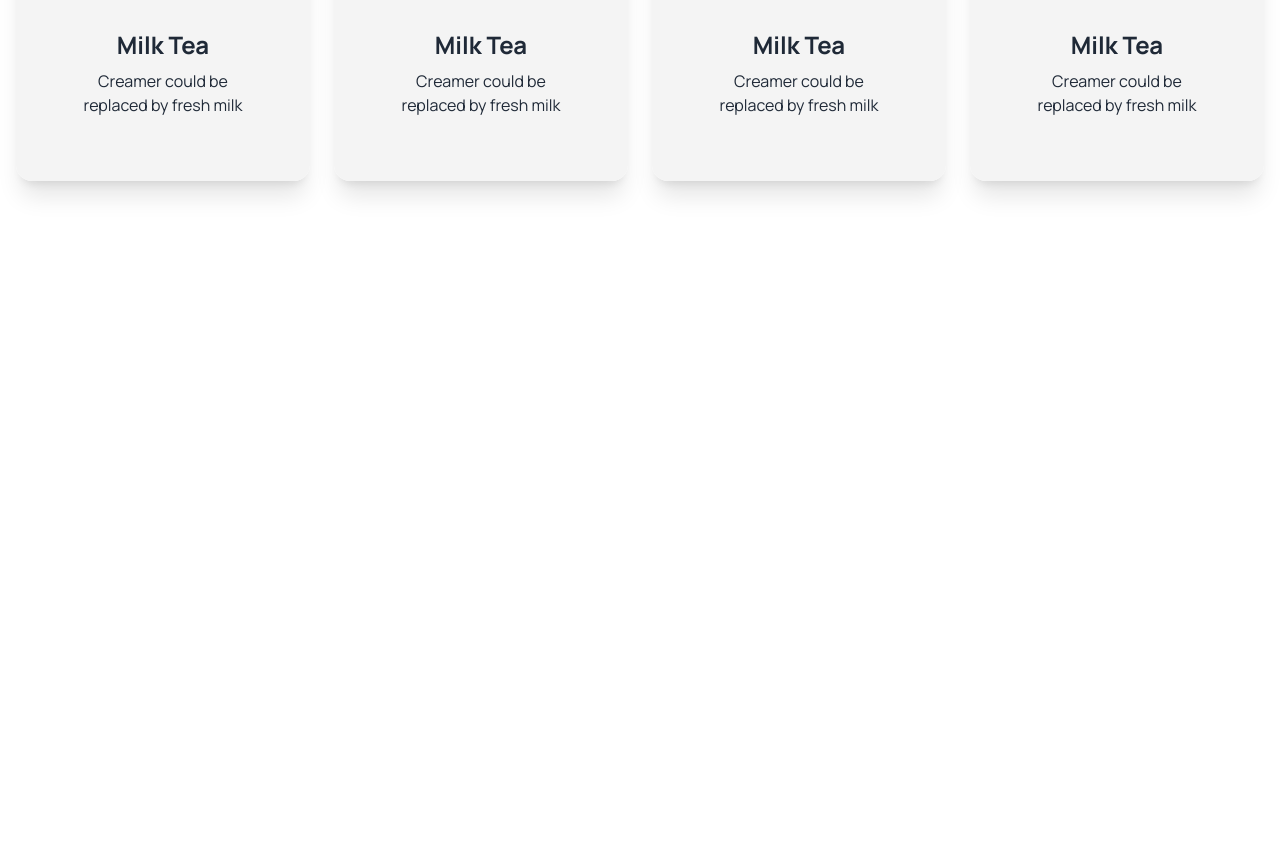
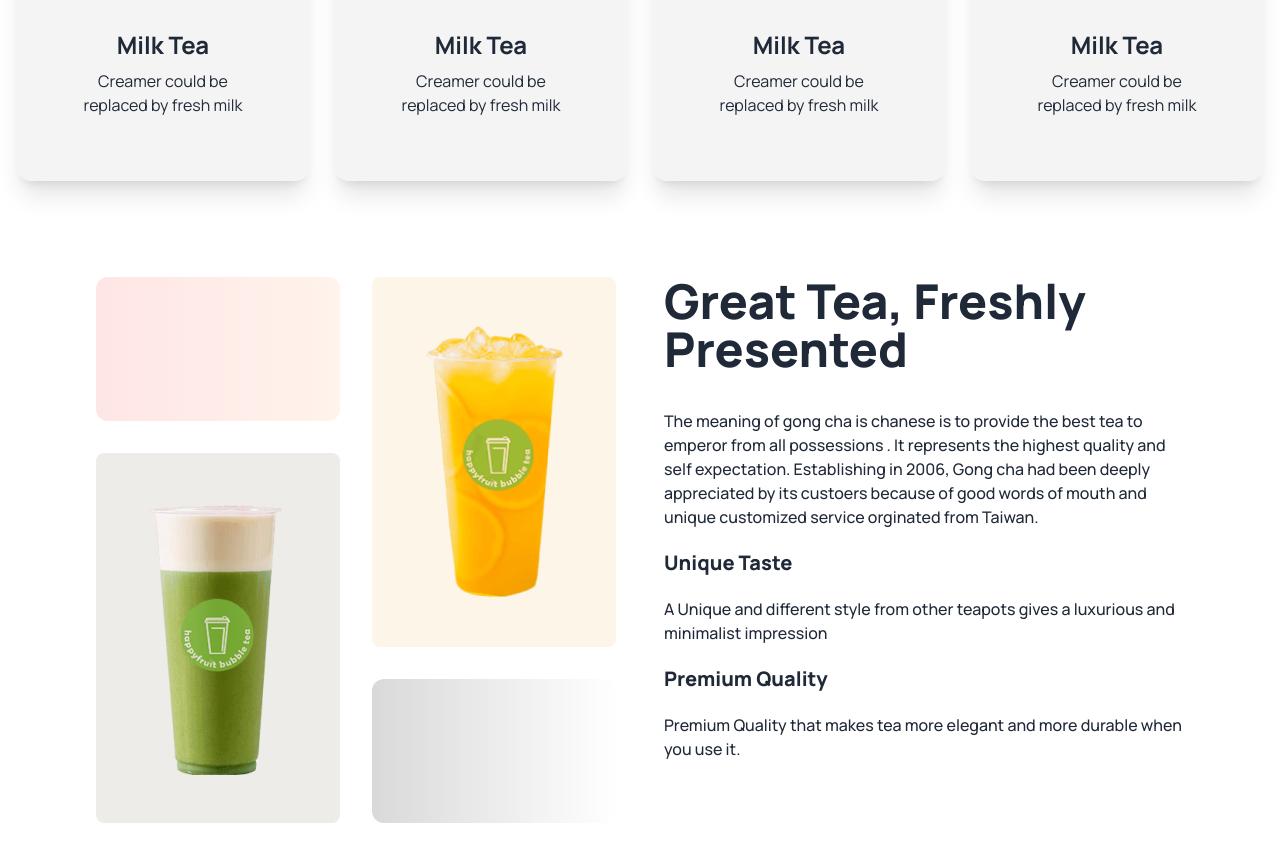
Before and after one commit to musfiq991/14-tea-house-with-daisyui, a plain HTML site: page index.html in a window 1280 px wide. Shown: the part 868-1729 px from the top of the page. Before the commit the page ends 1145 px from the top, so only its background shows below. Drawn offline with nearby package versions, Linux system fonts and the light colour scheme.

Commit message:
added super tea

```diff
--- a/index.html
+++ b/index.html
@@ -99,6 +99,25 @@
   </div>
   </div>
 </section>
+<!-- great tea section -->
+<section class="mx-24 my-24 flex flex-col lg:flex-row gap-12">
+<div class="grid gap-8 grid-cols-1 md:grid-cols-2 flex-1">
+  <!-- img section -->
+  <div class="h-36 rounded-xl bg-gradient-to-r from-[#F00] to-[#FF8938] opacity-10"></div>
+<div class="row-span-2 bg-[#E6A6231A] bg-opacity-10 rounded-lg px-7 py-12 flex justify-center "><img src="images/fresh-1.png" alt=""></div>
+<div class="row-span-2 bg-[#574A271A] bg-opacity-10 rounded-lg px-7 py-12 flex justify-center "><img src="images/fresh-2.png" alt=""></div>
+<div class="h-36 rounded-xl bg-gradient-to-r from-[#D9D9D9] to-[ #FFFFFF] bg-opacity-10"></div>
+</div>
+<div class="space-y-5 flex-1">
+  <h3 class="text-5xl font-extrabold">Great Tea, Freshly <br> Presented</h3>
+  <p class="text-base font-medium pt-4">The meaning of gong cha is chanese is to provide the best tea to emperor from all possessions . It represents the highest quality and self expectation. Establishing in 2006, Gong cha had been deeply appreciated by its custoers  because of good words of mouth and unique customized service orginated from Taiwan.</p>
+
+  <h1 class="text-xl font-extrabold">Unique Taste</h1>
+  <p class="text-base font-medium">A Unique and different style from other teapots gives a luxurious and minimalist impression</p>
+  <h1 class="text-xl font-extrabold">Premium Quality</h1>
+  <p class="text-base font-medium">Premium Quality that makes tea more elegant and more durable when you use it.</p>
+  </div>
+</section>
     </main>
 
     <footer>
```
